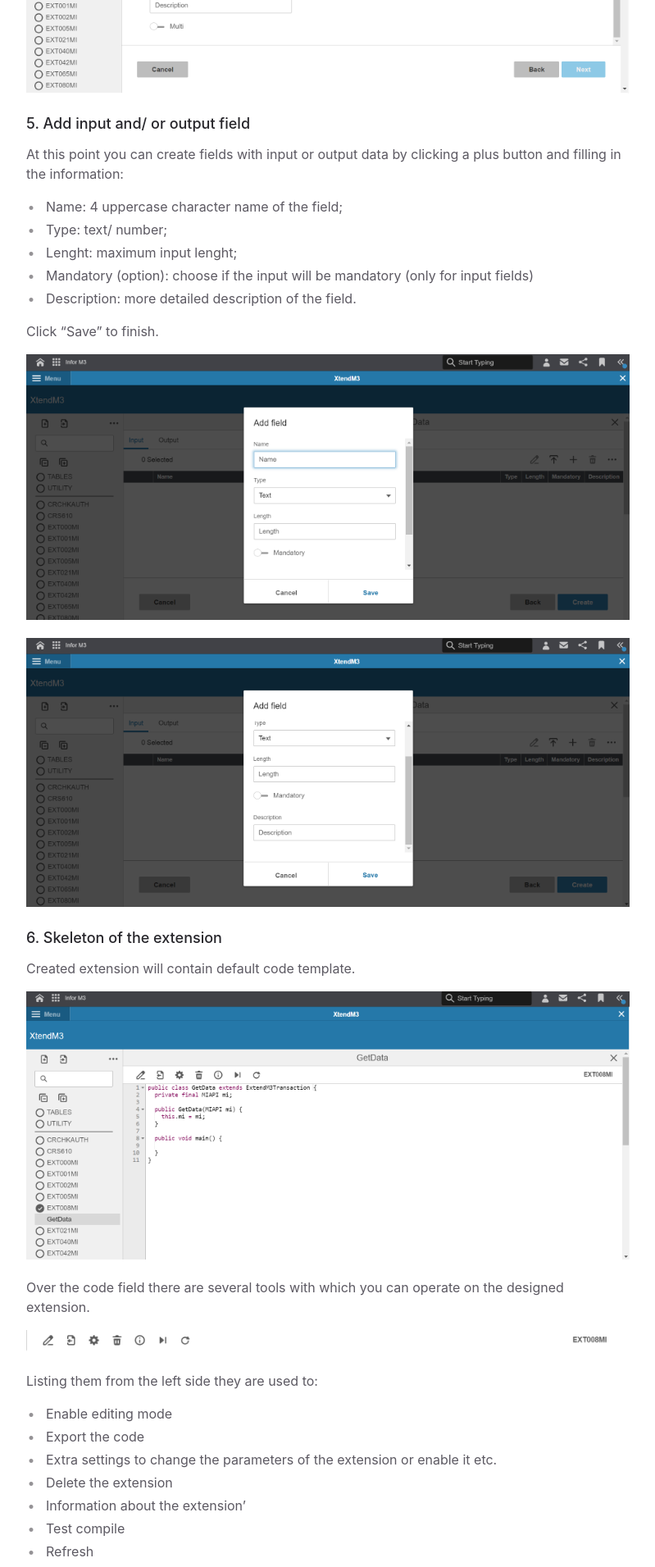
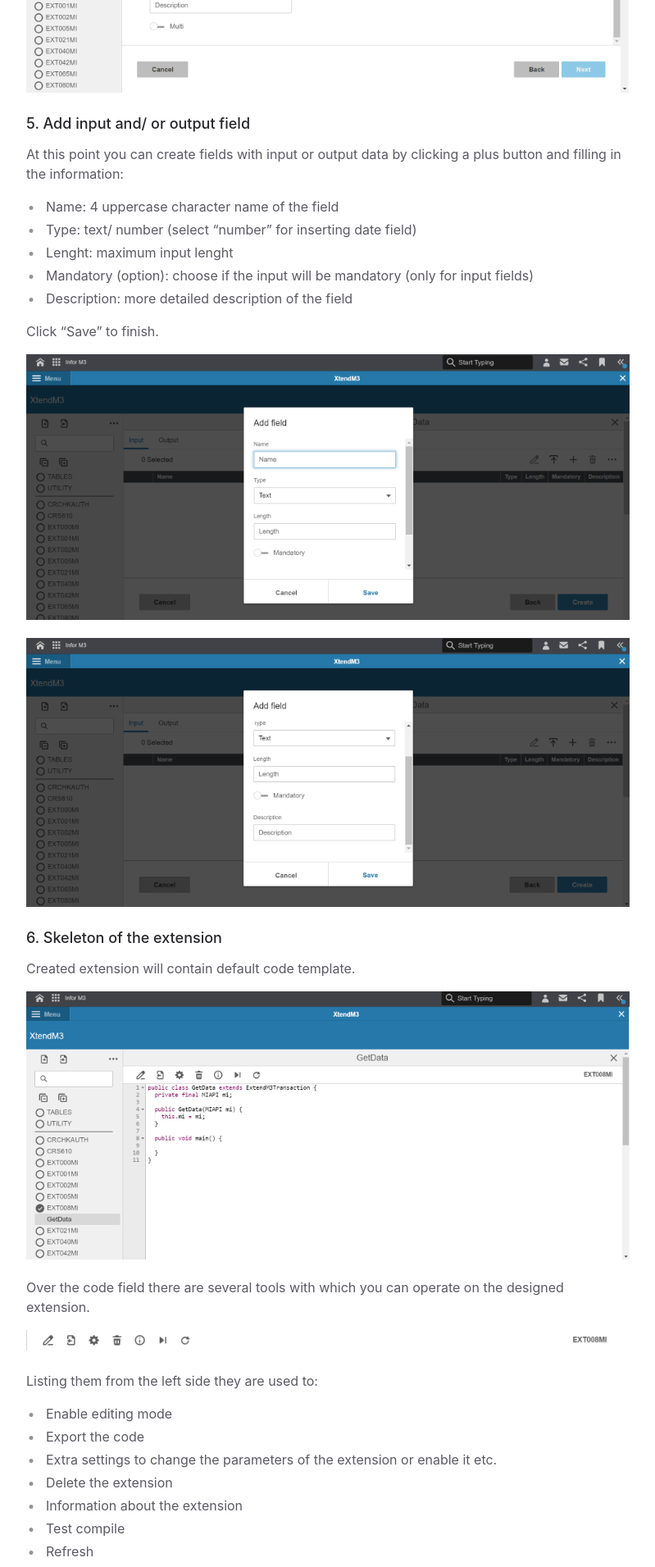
Before and after one commit to infor-cloud/xtendm3, a Jekyll site: the page built from docs/examples/Transaction-extension.md, in a window 1280 px wide. Shown: the part 3023-4934 px from the top of the page at 82% size, without its empty margins (372-1171 px from the left). Built offline with Jekyll 4.4.1, drawn with Linux system fonts in a browser that asks for light colours; some of the changed text lies outside the part shown.

Commit message:
important notes, lists update

```diff
--- a/docs/examples/Transaction-extension.md
+++ b/docs/examples/Transaction-extension.md
@@ -63,11 +63,11 @@ Then click "Next".
 ### 5. Add input and/ or output field
 
 At this point you can create fields with input or output data by clicking a plus button and filling in the information:<br>
-* Name: 4 uppercase character name of the field;<br>
-* Type: text/ number;<br>
-* Lenght: maximum input lenght;<br>
+* Name: 4 uppercase character name of the field<br>
+* Type: text/ number (select "number" for inserting date field)<br>
+* Lenght: maximum input lenght<br>
 * Mandatory (option): choose if the input will be mandatory (only for input fields)<br>
-* Description: more detailed description of the field.<br>
+* Description: more detailed description of the field<br>
 
 Click "Save" to finish.
 
```
Also changed, not shown: other parts of docs/examples/Transaction-extension.md (+4 -2 lines).
